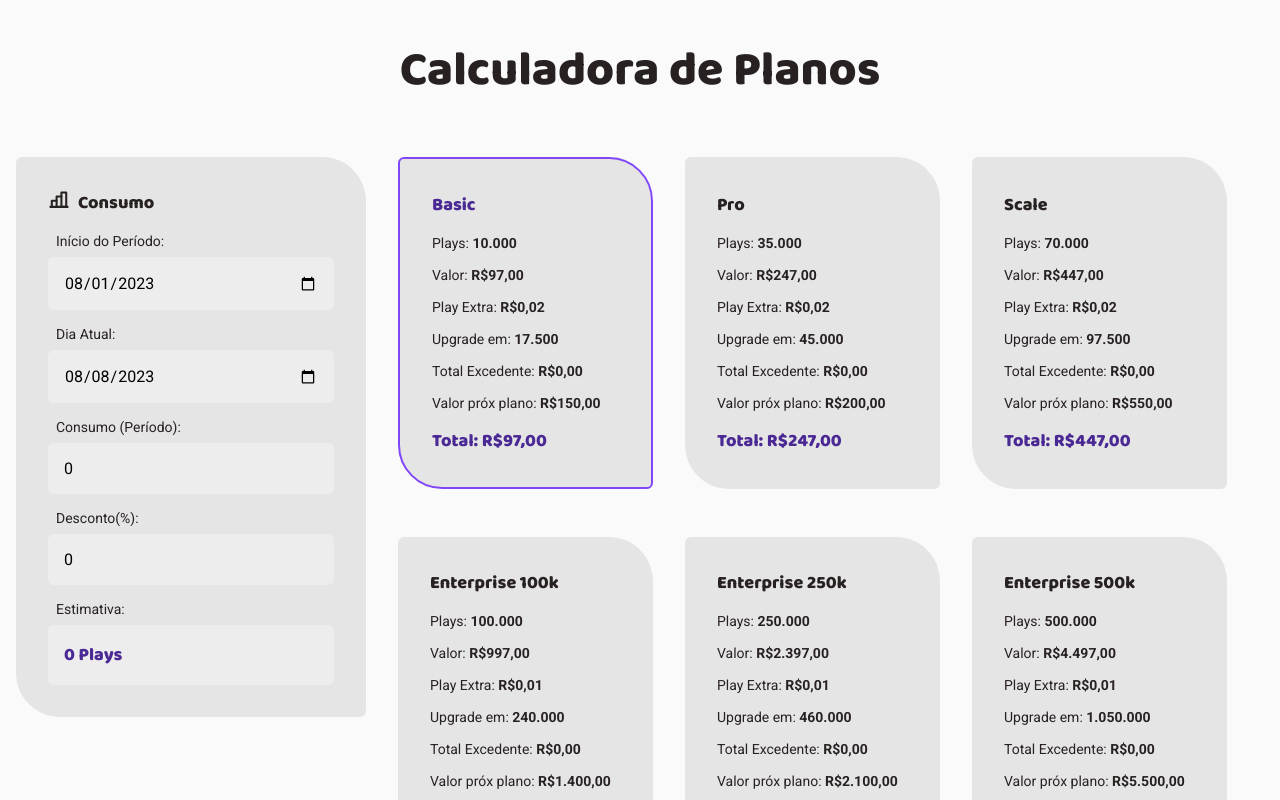
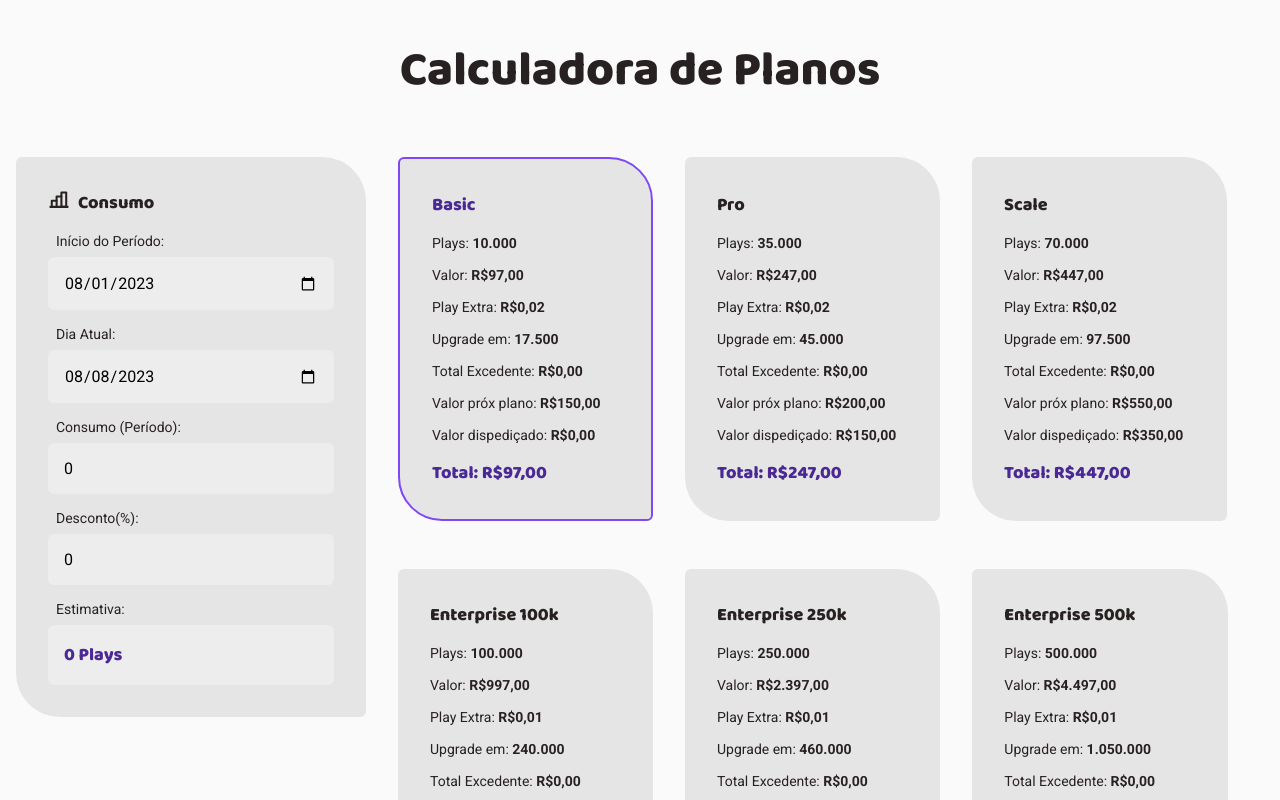
Before and after one commit to LeonardoPess/calculadora-de-planos, a React (Vite) app: page / in a window 1280 px wide. Shown: the top 800 px of the page. Built offline with nearby package versions, Linux system fonts and the light colour scheme.

Commit message:
calculo de valor dispediçado em cada plano comparando o valor deles com o valor do plano mais barato

```diff
--- a/src/components/InformationsPlan/index.tsx
+++ b/src/components/InformationsPlan/index.tsx
@@ -9,7 +9,9 @@ interface InformationsPlanProps {
   priceToUpgrade: number
   consumptionEstimate: number
   discount?: number
-  hasBorder: boolean
+  isCheapestPlan: boolean
+  setCheapestPlanPriceTotal: (priceTotalWithExtrasPlays: number) => void
+  cheapestPlanPriceTotal: number
 }
 
 export function InformationsPlan({
@@ -21,7 +23,9 @@ export function InformationsPlan({
   priceToUpgrade,
   consumptionEstimate,
   discount = 0,
-  hasBorder,
+  isCheapestPlan,
+  setCheapestPlanPriceTotal,
+  cheapestPlanPriceTotal,
 }: InformationsPlanProps) {
   const isPlaysAvailableOver = consumptionEstimate > playsAvailable
   const totalExtrasPlays = isPlaysAvailableOver
@@ -31,6 +35,8 @@ export function InformationsPlan({
   const priceTotalWithExtrasPlays =
     ((price + totalExtrasPlays) * (100 - discount)) / 100
 
+  isCheapestPlan && setCheapestPlanPriceTotal(priceTotalWithExtrasPlays)
+
   function moneyFormatter(value: number) {
     return value.toLocaleString('pt-BR', {
       minimumFractionDigits: 2,
@@ -38,9 +44,14 @@ export function InformationsPlan({
     })
   }
 
+  const wastedValue =
+    priceTotalWithExtrasPlays > cheapestPlanPriceTotal
+      ? priceTotalWithExtrasPlays - cheapestPlanPriceTotal
+      : priceTotalWithExtrasPlays - cheapestPlanPriceTotal
+
   return (
-    <InformationsPlanContainer border={hasBorder}>
-      <h2 className={hasBorder ? 'active' : ''}>{name}</h2>
+    <InformationsPlanContainer border={isCheapestPlan}>
+      <h2 className={isCheapestPlan ? 'active' : ''}>{name}</h2>
       <span>
         Plays: <strong>{playsAvailable.toLocaleString('pt-BR')}</strong>
       </span>
@@ -59,6 +70,9 @@ export function InformationsPlan({
       <span>
         Valor próx plano: <strong>R${moneyFormatter(priceToUpgrade)}</strong>
       </span>
+      <span>
+        Valor dispediçado: <strong>R${moneyFormatter(wastedValue)}</strong>
+      </span>
       <strong>Total: R${moneyFormatter(priceTotalWithExtrasPlays)}</strong>
     </InformationsPlanContainer>
   )
--- a/src/pages/Home/index.tsx
+++ b/src/pages/Home/index.tsx
@@ -90,6 +90,7 @@ interface Plan {
 
 export function Home() {
   const [plansList, setPlansList] = useState<Plan[]>([])
+  const [cheapestPlanPriceTotal, setCheapestPlanPriceTotal] = useState(0)
   const [cycleStatedAt, setCycleStatedAt] = useState('')
   const [currentDate, setCurrentDate] = useState(
     new Date().toJSON().slice(0, 10),
@@ -195,7 +196,9 @@ export function Home() {
                 priceToUpgrade={priceToUpgrade}
                 consumptionEstimate={consumptionEstimate}
                 discount={discount}
-                hasBorder={isCheapestPlan}
+                isCheapestPlan={isCheapestPlan}
+                setCheapestPlanPriceTotal={setCheapestPlanPriceTotal}
+                cheapestPlanPriceTotal={cheapestPlanPriceTotal}
               />
             )
           },
```
